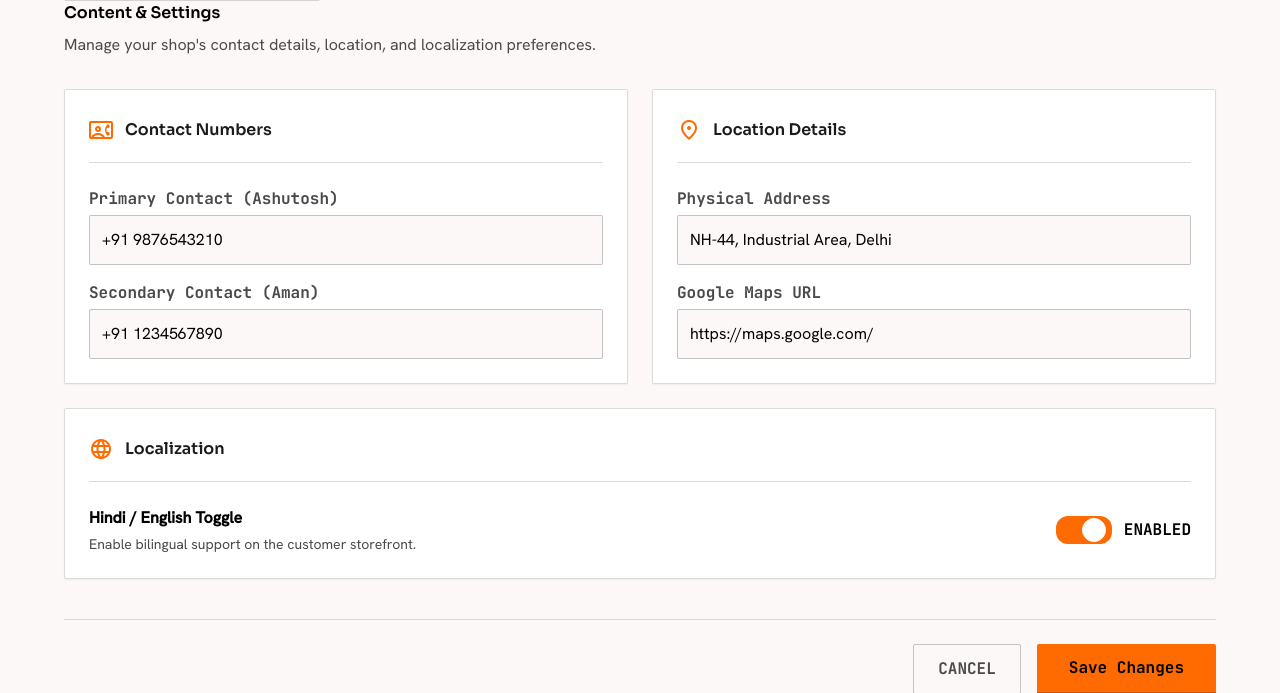
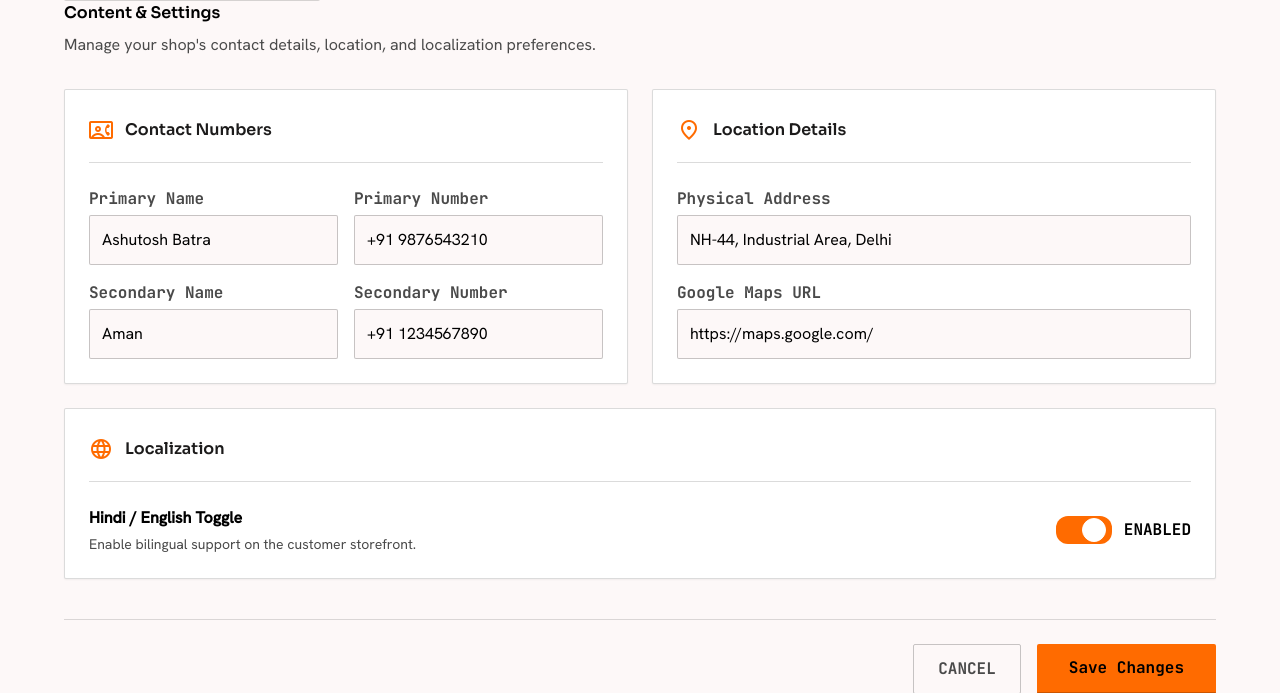
Before and after one commit to raghavtanejax/ShreeDurgaTyreHouseMain, a Flask app: page /admin/settings in a window 1280 px wide. Shown: the part 386-1079 px from the top of the page. Run offline with Flask 3, Linux system fonts and the light colour scheme; the visitor is signed in with stand-in values (Sample User, id 1); data comes from the database, SQL or seed files in the repository; some libraries are stand-ins or nearby versions.

Commit message:
name conttact

```diff
--- a/app.py
+++ b/app.py
@@ -296,7 +296,9 @@ def settings():
     form = SettingsForm(obj=settings)
 
     if form.validate_on_submit():
+        settings.primary_contact_name = form.primary_contact_name.data
         settings.primary_contact = form.primary_contact.data
+        settings.secondary_contact_name = form.secondary_contact_name.data
         settings.secondary_contact = form.secondary_contact.data
         settings.physical_address = form.physical_address.data
         settings.google_maps_url = form.google_maps_url.data
--- a/forms.py
+++ b/forms.py
@@ -26,7 +26,9 @@ class QuoteForm(FlaskForm):
     submit = SubmitField('Send Request')
 
 class SettingsForm(FlaskForm):
+    primary_contact_name = StringField('Primary Contact Name', validators=[DataRequired(), Length(max=100)])
     primary_contact = StringField('Primary Contact', validators=[DataRequired(), Length(max=50)])
+    secondary_contact_name = StringField('Secondary Contact Name', validators=[Length(max=100)])
     secondary_contact = StringField('Secondary Contact', validators=[Length(max=50)])
     physical_address = StringField('Physical Address', validators=[DataRequired()])
     google_maps_url = StringField('Google Maps URL', validators=[DataRequired(), Length(max=255)])
--- a/models.py
+++ b/models.py
@@ -42,7 +42,9 @@ class QuoteRequest(db.Model):
 
 class SiteSettings(db.Model):
     id = db.Column(db.Integer, primary_key=True)
+    primary_contact_name = db.Column(db.String(100), default="Ashutosh Batra")
     primary_contact = db.Column(db.String(50), default="+91 9876543210")
+    secondary_contact_name = db.Column(db.String(100), default="Aman")
     secondary_contact = db.Column(db.String(50), default="+91 1234567890")
     physical_address = db.Column(db.Text, default="NH-44, Industrial Area, Delhi")
     google_maps_url = db.Column(db.String(255), default="https://maps.google.com/")
--- a/templates/6_site_settings.html
+++ b/templates/6_site_settings.html
@@ -37,13 +37,25 @@
 <h2 class="font-headline-md text-headline-md">Contact Numbers</h2>
 </div>
 <div class="space-y-4">
+<div class="grid grid-cols-2 gap-4">
 <div>
-<label class="block font-label-caps text-label-caps text-steel-gray mb-1">Primary Contact (Ashutosh)</label>
+<label class="block font-label-caps text-label-caps text-steel-gray mb-1">Primary Name</label>
+{{ form.primary_contact_name(class="w-full bg-surface border border-steel-gray/30 rounded p-3 font-body-md text-primary input-focus-ring transition-colors", placeholder="Ashutosh Batra") }}
+</div>
+<div>
+<label class="block font-label-caps text-label-caps text-steel-gray mb-1">Primary Number</label>
 {{ form.primary_contact(class="w-full bg-surface border border-steel-gray/30 rounded p-3 font-body-md text-primary input-focus-ring transition-colors", placeholder="Enter phone number") }}
 </div>
+</div>
+<div class="grid grid-cols-2 gap-4">
 <div>
-<label class="block font-label-caps text-label-caps text-steel-gray mb-1">Secondary Contact (Aman)</label>
+<label class="block font-label-caps text-label-caps text-steel-gray mb-1">Secondary Name</label>
+{{ form.secondary_contact_name(class="w-full bg-surface border border-steel-gray/30 rounded p-3 font-body-md text-primary input-focus-ring transition-colors", placeholder="Aman") }}
+</div>
+<div>
+<label class="block font-label-caps text-label-caps text-steel-gray mb-1">Secondary Number</label>
 {{ form.secondary_contact(class="w-full bg-surface border border-steel-gray/30 rounded p-3 font-body-md text-primary input-focus-ring transition-colors", placeholder="Enter phone number") }}
+</div>
 </div>
 </div>
 </div>
--- a/templates/8_contact_us.html
+++ b/templates/8_contact_us.html
@@ -30,7 +30,7 @@
 <div class="bg-surface border border-steel-gray/20 p-4 rounded hover:shadow-[4px_4px_0_0_#000000] transition-shadow duration-200">
 <div class="flex items-center justify-between">
 <div>
-<p class="font-bold text-tertiary">Ashutosh Batra</p>
+<p class="font-bold text-tertiary">{{ settings.primary_contact_name }}</p>
 <p class="text-on-surface-variant text-sm">Owner</p>
 </div>
 <a class="bg-safety-orange text-primary p-2 rounded btn-tactile flex items-center justify-center" href="tel:{{ settings.primary_contact|replace(' ', '') }}">
@@ -42,7 +42,7 @@
 <div class="bg-surface border border-steel-gray/20 p-4 rounded hover:shadow-[4px_4px_0_0_#000000] transition-shadow duration-200">
 <div class="flex items-center justify-between">
 <div>
-<p class="font-bold text-tertiary">Aman</p>
+<p class="font-bold text-tertiary">{{ settings.secondary_contact_name }}</p>
 
 </div>
 <a class="bg-safety-orange text-primary p-2 rounded btn-tactile flex items-center justify-center" href="tel:{{ settings.secondary_contact|replace(' ', '') }}">
--- a/templates/9_home.html
+++ b/templates/9_home.html
@@ -110,14 +110,14 @@
 <div class="flex items-center gap-4">
 <span class="material-symbols-outlined text-safety-orange">phone_in_talk</span>
 <div>
-<p class="font-label-caps text-steel-gray">Primary</p>
+<p class="font-label-caps text-steel-gray">{{ settings.primary_contact_name }}</p>
 <p class="font-body-lg text-body-lg font-bold text-primary">{{ settings.primary_contact }}</p>
 </div>
 </div>
 <div class="flex items-center gap-4">
 <span class="material-symbols-outlined text-safety-orange">phone_in_talk</span>
 <div>
-<p class="font-label-caps text-steel-gray">Secondary</p>
+<p class="font-label-caps text-steel-gray">{{ settings.secondary_contact_name }}</p>
 <p class="font-body-lg text-body-lg font-bold text-primary">{{ settings.secondary_contact }}</p>
 </div>
 </div>
```
Also changed, not shown: update_db.py (added, +14 -0 lines).
